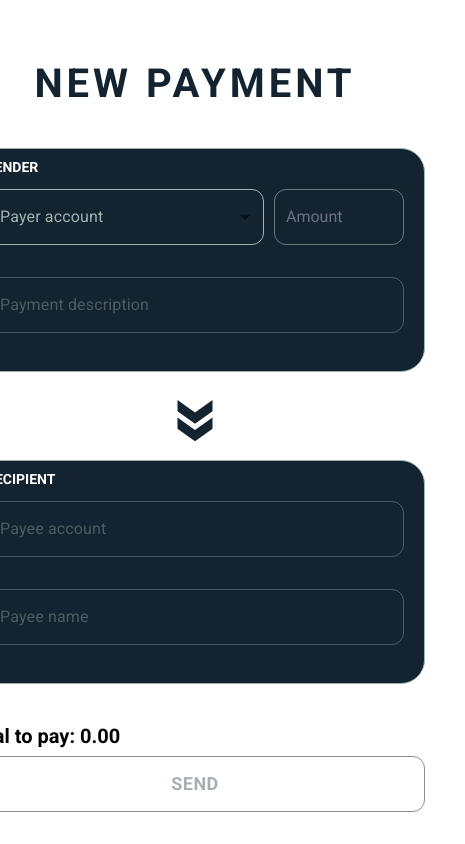
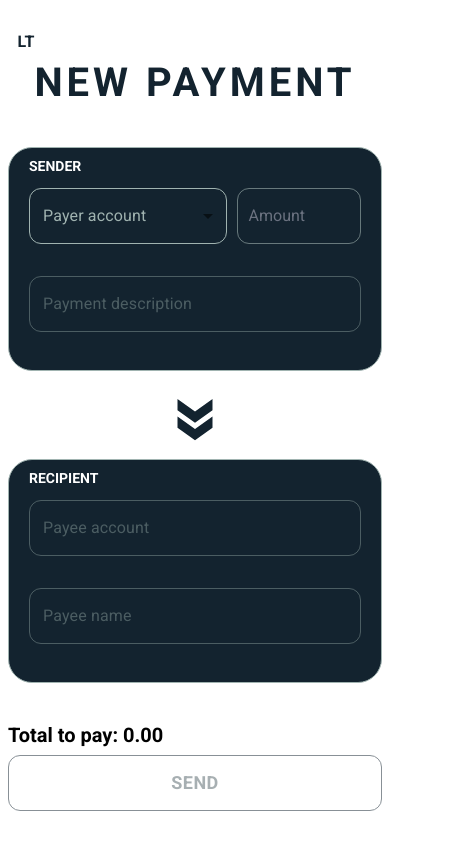
Before and after one commit to pinenetcoder/FormTest, a React (Vite) app: page / in a window 390 px wide. Shown: the whole page, 465 px wide, since content can reach past the window. Built offline with nearby package versions, Linux system fonts and the light colour scheme.

Commit message:
Mobile friendly updated

```diff
--- a/src/components/forms/bankTransferForm.tsx
+++ b/src/components/forms/bankTransferForm.tsx
@@ -209,7 +209,7 @@ export const BankTransferForm = () => {
       </StyledCardsStack>
 
       <StyledDataStack>
-        <Box width="460px">
+        <Box width="100%">
           {selectedAccount && (
             <>
               <StyledDataLine>
@@ -266,10 +266,15 @@ export const BankTransferForm = () => {
 const StyledForm = styled("form")({
   width: "1128px",
   height: "100vh",
-  padding: "2rem 2.5rem 0",
+  padding: "2rem 2.5rem",
   borderRadius: "0.5rem",
   display: "flex",
   flexDirection: "column",
+
+  "@media (max-width: 500px)": {
+    width: "100%",
+    padding: "32px 8px 64px 8px",
+  },
 });
 
 const StyledFormTitle = styled("h1")({
@@ -284,7 +289,7 @@ const StyledFormTitle = styled("h1")({
 
 const StyledFormButton = styled(Button)({
   height: "56px",
-  width: "460px",
+  width: "100%",
   borderRadius: "12px",
   borderColor: "transparent",
   color: "#fff",
@@ -317,6 +322,10 @@ const StyledPayerBox = styled(Box)({
 
   "@media (max-width: 1050px)": {
     margin: "0 0 8px 0",
+  },
+
+  "@media (max-width: 500px)": {
+    width: "100%",
   },
 });
 
@@ -380,9 +389,10 @@ const StyledCardsStack = styled(Stack)({
 });
 
 const StyledDataStack = styled(Stack)({
+  width: "460px",
   flexDirection: "row",
   marginBottom: "2rem",
-  justifyContent: "flex-end",
+  alignSelf: "flex-end",
   alignItems: "center",
   gap: "16px",
 
@@ -390,4 +400,8 @@ const StyledDataStack = styled(Stack)({
     flexDirection: "column",
     gap: "10px",
   },
+
+  "@media (max-width: 500px)": {
+    width: "100%",
+  },
 });
```
